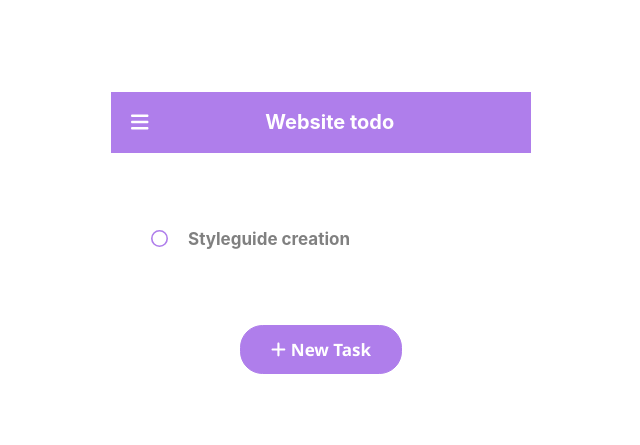
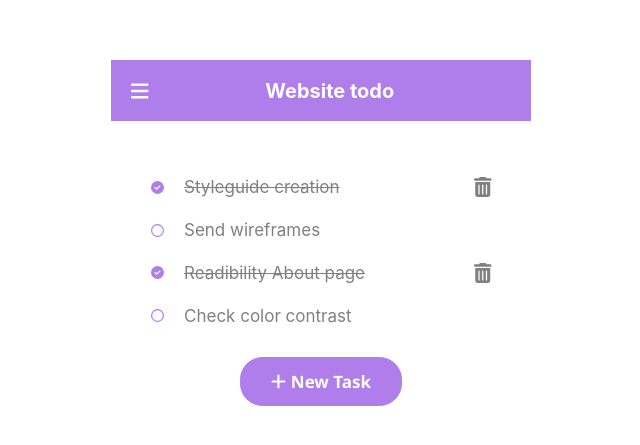
Before and after one commit to vinhvanvu/hangs-todo, a React (Create React App) app: page / in a window 1280 px wide. Shown: the part 167-612 px from the top of the page, without its empty margins (319-959 px from the left). Built offline with nearby package versions, Linux system fonts and the light colour scheme.

Commit message:
assigned 2 TodoListItems with checked state and 2 Items with unchecked state

```diff
--- a/src/Components/Checkbox/Checkbox.css
+++ b/src/Components/Checkbox/Checkbox.css
@@ -1,4 +1,4 @@
 .checkbox {
     color: #AF7EEB;
-    font-size: 17px;
+    font-size: 13px;
 }
--- a/src/Components/NewTaskButton/NewTaskButton.css
+++ b/src/Components/NewTaskButton/NewTaskButton.css
@@ -6,6 +6,7 @@
     background-color: #AF7EEB;
     border: 1px solid #AF7EEB;
     padding: 12px 30px;
+    margin-top: 20px;
     border-radius: 22.5px;
 
 }
--- a/src/Components/TodoList/TodoList.css
+++ b/src/Components/TodoList/TodoList.css
@@ -1,5 +1,6 @@
 .todo-list {
     margin-top: 25px;
+    padding-top: 20px;
 }
 
 .todo-list-bottom {
--- a/src/Components/TodoList/TodoList.jsx
+++ b/src/Components/TodoList/TodoList.jsx
@@ -3,10 +3,12 @@ import TodoListItem from '../TodoListItems/TodoListItem.jsx';
 import './TodoList.css';
 
 export default function TodoList() {
-
     return (
         <div className='todo-list'>
-            <TodoListItem />
+            <TodoListItem name='Styleguide creation' checked={true}/>
+            <TodoListItem name='Send wireframes' checked={false} />
+            <TodoListItem name='Readibility About page' checked={true}/>
+            <TodoListItem name='Check color contrast' checked={false}/>
             <div className='button-container'>
                 <NewTaskButton />
             </div>
--- a/src/Components/TodoListItemText/TodoListItemText.css
+++ b/src/Components/TodoListItemText/TodoListItemText.css
@@ -1,4 +1,5 @@
 .todo-list-item-text {
     color: gray;
     font-size: 17px;
+    font-weight: 400;
 }
--- a/src/Components/TodoListItemText/TodoListItemText.jsx
+++ b/src/Components/TodoListItemText/TodoListItemText.jsx
@@ -3,7 +3,7 @@ import './TodoListItemText.css';
 export default function TodoListItemText(props) {
     return (
         <h1 className='todo-list-item-text' onClick={props.onClick} style={props.style}>
-            Styleguide creation
+            {props.name}
         </h1>
     )
 }
--- a/src/Components/TodoListItems/TodoListItem.css
+++ b/src/Components/TodoListItems/TodoListItem.css
@@ -2,7 +2,7 @@
     display: flex;
     justify-content: space-between;
     align-items: center;
-    padding: 40px 40px 65px;
+    padding: 0px 40px;
 }
 .todo-list-item-right {
     display: flex;
--- a/src/Components/TodoListItems/TodoListItem.jsx
+++ b/src/Components/TodoListItems/TodoListItem.jsx
@@ -1,30 +1,23 @@
-import { useState } from 'react';
 import Checkbox from '../Checkbox/Checkbox.jsx';
 import TodoListItemText from '../TodoListItemText/TodoListItemText.jsx';
 import { FontAwesomeIcon } from '@fortawesome/react-fontawesome';
-import { faFontAwesome, faTrashCan } from '@fortawesome/free-solid-svg-icons';
+import { faTrashCan } from '@fortawesome/free-solid-svg-icons';
 import './TodoListItem.css';
 
-export default function TodoListItem() {
-    const [Checked, setChecked] = useState(false);
-
-    const handleChecked = () => {
-        setChecked(!Checked)
-    }
-
+export default function TodoListItem(props) {
     return (
         <div className='todo-list-item'>
             <div className='todo-list-item-right'>
-                <Checkbox className='checkbox' onClick={handleChecked} checked={Checked}/>
-                <TodoListItemText onClick={handleChecked}
+                <Checkbox className='checkbox' onClick={props.onClick} checked={props.checked}/>
+                <TodoListItemText onClick={props.onClick} name={props.name}
                     style={{
-                        textDecoration: Checked ? 'line-through' : 'none'
+                        textDecoration: props.checked ? 'line-through' : 'none'
                     }}
                 />
             </div>
             <FontAwesomeIcon className='trashcan' icon={faTrashCan}
                 style={{
-                    visibility: Checked ? 'visible' : 'hidden'
+                    visibility: props.checked ? 'visible' : 'hidden'
                 }}
             />
         </div>
```
